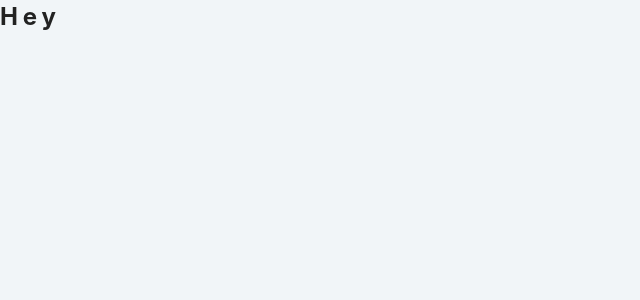
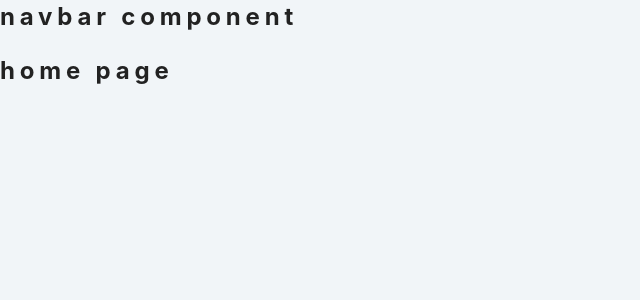
Before and after one commit to lilKriT/react-cocktails-router, a React (Create React App) app: page / in a window 1280 px wide. Shown: the top 300 px of the page, without its empty margins (0-640 px from the left). Built offline with nearby package versions, Linux system fonts and the light colour scheme; the HTML template or start-up script is replaced by a standard one.

Commit message:
Added routing.

```diff
--- a/src/App.js
+++ b/src/App.js
@@ -1,5 +1,35 @@
+import React from "react";
+import { BrowserRouter as Router, Route, Switch } from "react-router-dom";
+
+// Pages
+import Home from "./pages/Home";
+import About from "./pages/About";
+import SingleCocktail from "./pages/SingleCocktail";
+import Error from "./pages/Error";
+
+// components
+import Navbar from "./components/Navbar";
+
 function App() {
-  return <h2>Hey</h2>;
+  return (
+    <Router>
+      <Navbar />
+      <Switch>
+        <Route exact path="/">
+          <Home />
+        </Route>
+        <Route path="/about">
+          <About />
+        </Route>
+        <Route path="/cocktail/:id">
+          <SingleCocktail />
+        </Route>
+        <Route path="*">
+          <Error />
+        </Route>
+      </Switch>
+    </Router>
+  );
 }
 
 export default App;
```
